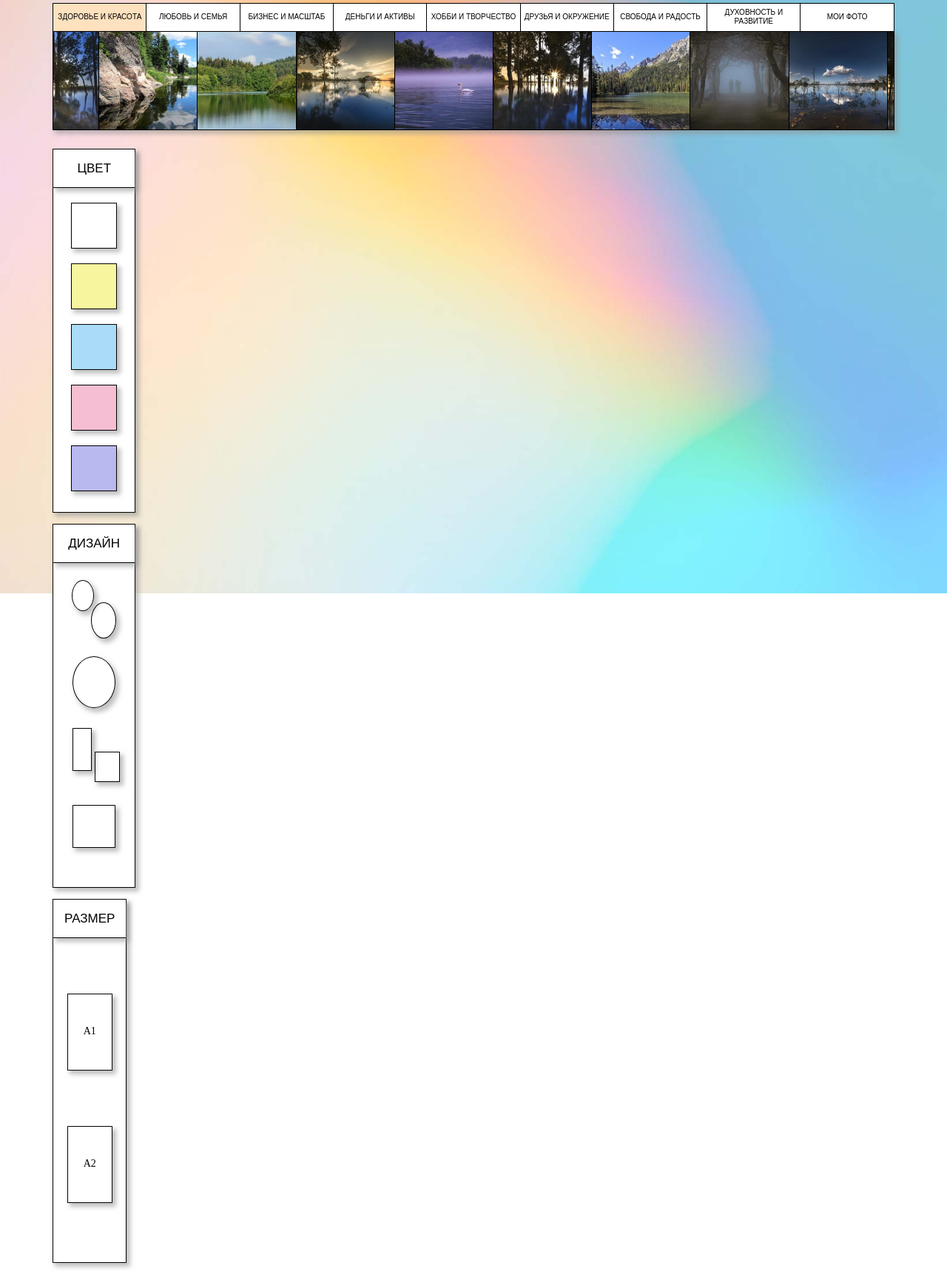
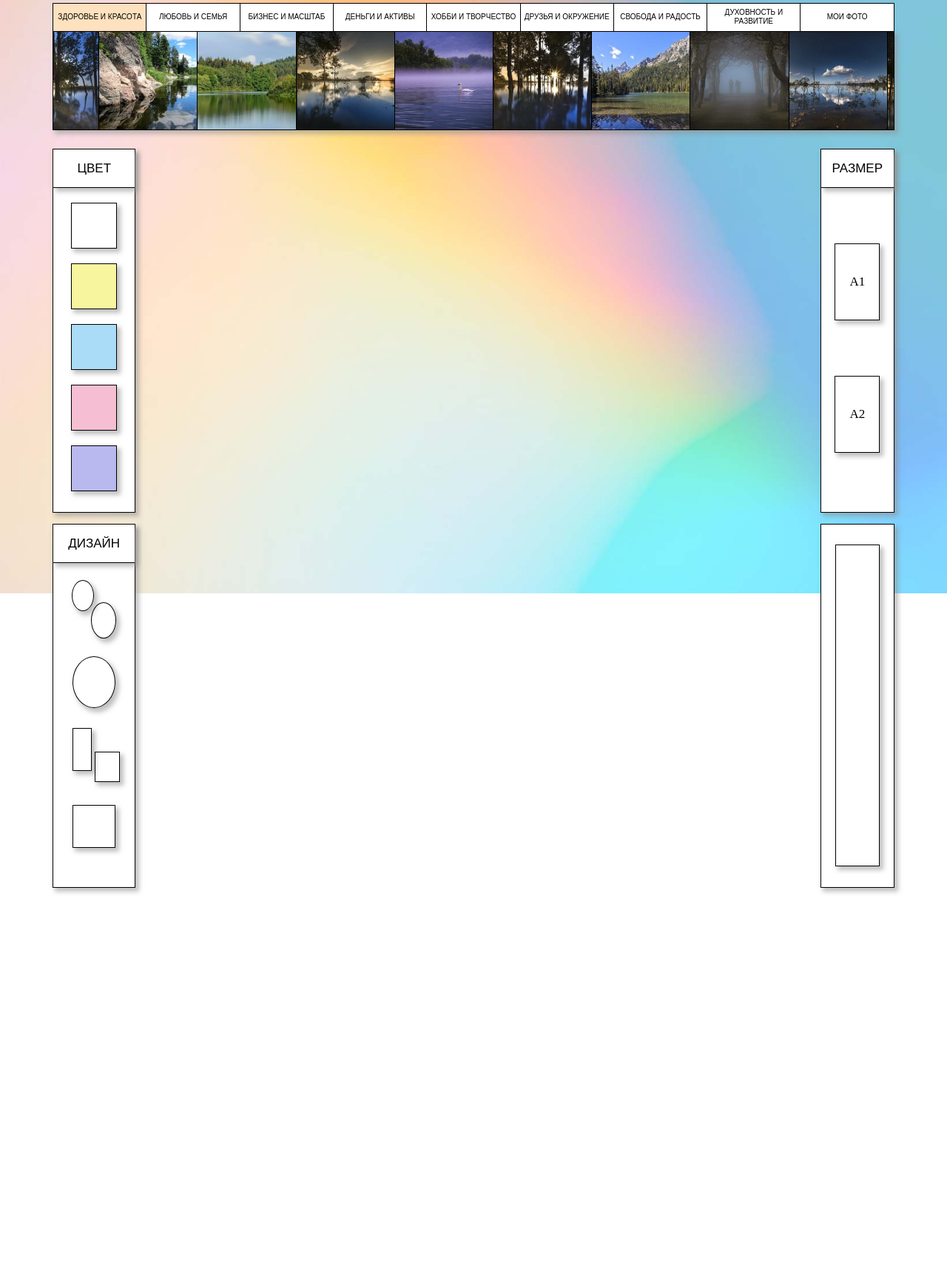
Before and after one commit to drummerrog/wishcard, a PHP site: page / in a window 1280 px wide. Shown: the part 852-2574 px from the top of the page at 74% size. After the commit the page ends 2060 px from the top, so only its background shows below. Run offline with PHP 8.4, Linux system fonts and the light colour scheme.

Commit message:
create: кнопка "скачать"

```diff
--- a/assets/css/style.css
+++ b/assets/css/style.css
@@ -222,6 +222,11 @@ body {
   margin-left: -15px;
 } */
 
+.wishcard-wrapper {
+  display: flex;
+  justify-content: space-between;
+}
+
 .sidebar-tabs {
   width: 110px;
   height: 490px;
@@ -366,7 +371,7 @@ body {
   width: 59px;
   height: 102px;
   font-family: "GillSansC", serif;
-  font-size: 14px;
+  font-size: 17px;
   font-weight: 400;
   display: flex;
   justify-content: center;
@@ -375,3 +380,26 @@ body {
   box-shadow: 4px 4.785px 6.04px 0.96px rgba(143, 143, 143, 0.56);
   margin-top: 75px;
 }
+
+.sidebar-button {
+  width: 98px;
+  height: 490px;
+  display: flex;
+  justify-content: center;
+  align-items: center;
+  background-color: rgb(255, 255, 255);
+  box-shadow: 4px 4.785px 6.04px 0.96px rgba(143, 143, 143, 0.56);
+  border: 1px solid #000;
+}
+
+.download {
+  width: 60px;
+  height: 435px;
+  /* writing-mode: vertical-rl;
+  transform-origin: left;
+  transform: rotate(-90deg); */
+  background-color: rgb(255, 255, 255);
+  box-shadow: 4px 4.785px 6.04px 0.96px rgba(143, 143, 143, 0.56);
+  border: 1px solid #000;
+  /* margin-left: 51px; */
+}
--- a/assets/js/script.js
+++ b/assets/js/script.js
@@ -122,9 +122,21 @@ document.querySelector('.Swiper').addEventListener('click', (e)=>{
   }
 });
 
-// $(".swiper-slide").each(function () {
-//   $(this).find(".slick").slick("removeSlide");
-// });
+// Сохранение изображения в компьютер
+$('.download').on('click', function(){
+	var link = document.createElement('a');
+	link.setAttribute('href', '/download.jpeg');
+	link.setAttribute('download', 'download.jpeg');
+	link.click();
+	return false;
+});
+
+// var x=new XMLHttpRequest();
+// 	x.open("GET", "http://danml.com/wave2.jpeg", true);
+// 	x.responseType = 'blob';
+// 	x.onload=function(e){download(x.response, "dlBinAjax.jpeg", "image/jpeg" ); }
+// 	x.send();
+
 
 // Добавление слайдов в начало
 // var prependNumber = 1;
--- a/index.html
+++ b/index.html
@@ -527,6 +527,10 @@
                                 </div> -->
                     </div>
                     <!-- /.sidebar-tabs -->
+
+                    <div class="sidebar-button">
+                        <button class="download"></button>
+                    </div>
                 </div>
                 <!-- /.sidebar-wrapper -->
             </div>
```
